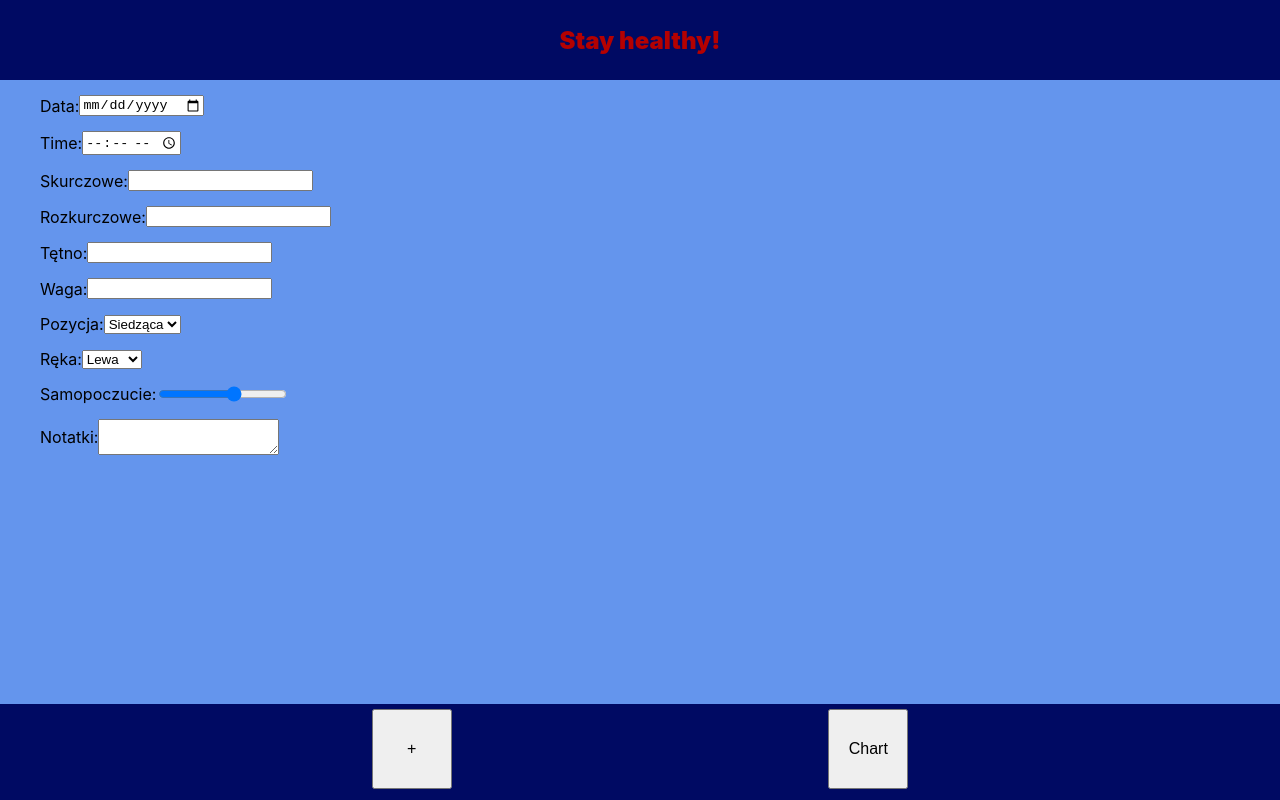
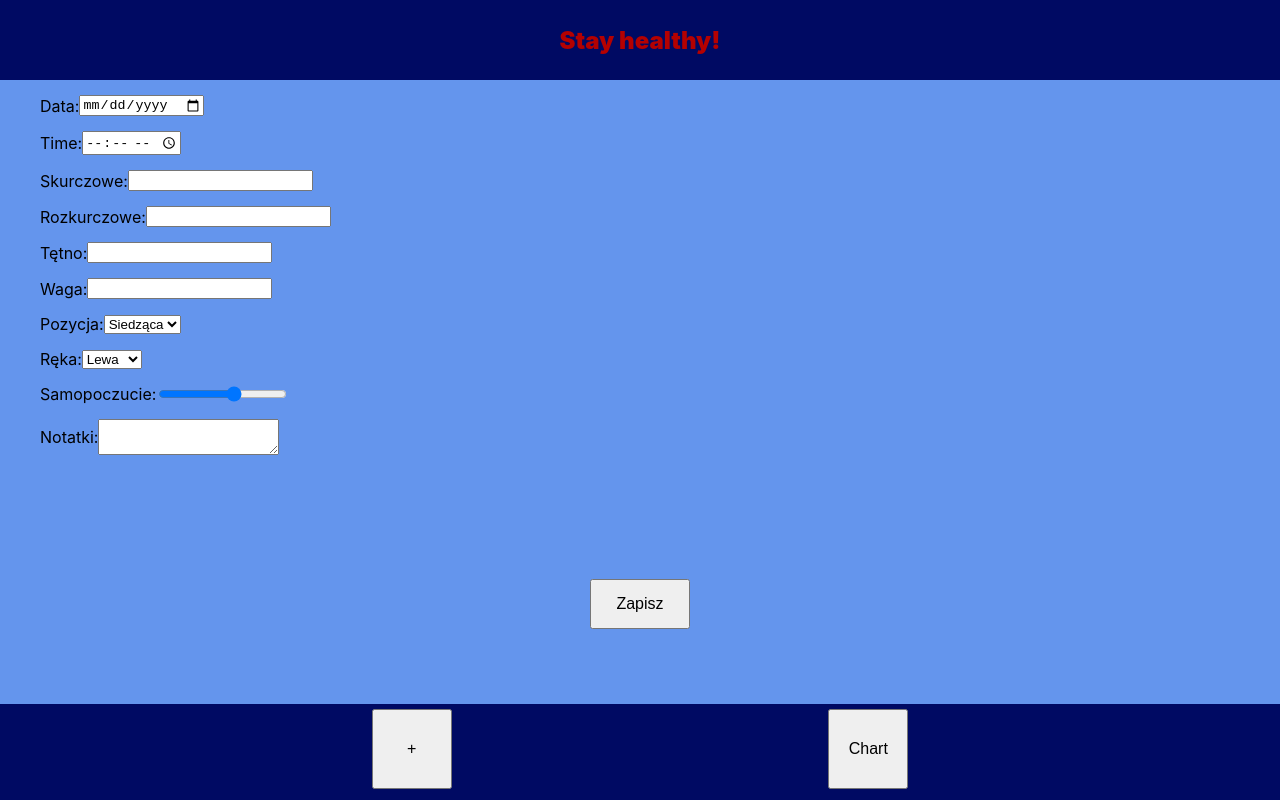
Before and after one commit to JanekJaniak/sanus, a React (Create React App) app: page / in a window 1280 px wide. Built offline with nearby package versions, Linux system fonts and the light colour scheme.

Commit message:
Add submit button

```diff
--- a/src/components/NewMesurement/NewMeasure.js
+++ b/src/components/NewMesurement/NewMeasure.js
@@ -26,8 +26,7 @@ class NewMeasure extends Component {
   }
 
   handleButton = (event) => {
-    console.log(event.target.getAttribute('buttontype'));
-    console.log('ADD');
+    console.log('Submit');
     event.preventDefault();
   }
 
@@ -128,9 +127,15 @@ class NewMeasure extends Component {
               value={this.state.notes}
               onChange={this.handleInput}
               inputtype='notes'
-          ></textarea>
+            ></textarea>
+          </div>
+        </form>
+        <div className={styles['button-container']}>
+          <button
+            onClick={this.handleButton}
+            className={styles['button-submit']}
+          >Zapisz</button>
         </div>
-        </form>
       </div>
     )
   }
--- a/src/components/NewMesurement/newMeasureStyles.module.css
+++ b/src/components/NewMesurement/newMeasureStyles.module.css
@@ -1,5 +1,5 @@
 .container {
-  height: 100%;
+  height: 80%;
   background-color: cornflowerblue;
 }
 
@@ -16,3 +16,13 @@
   display: flex;
   align-items: center;
 }
+
+.button-container {
+  text-align: center;
+}
+
+.button-submit {
+  font-size: medium;
+  height: 50px;
+  width: 100px;
+}
```
